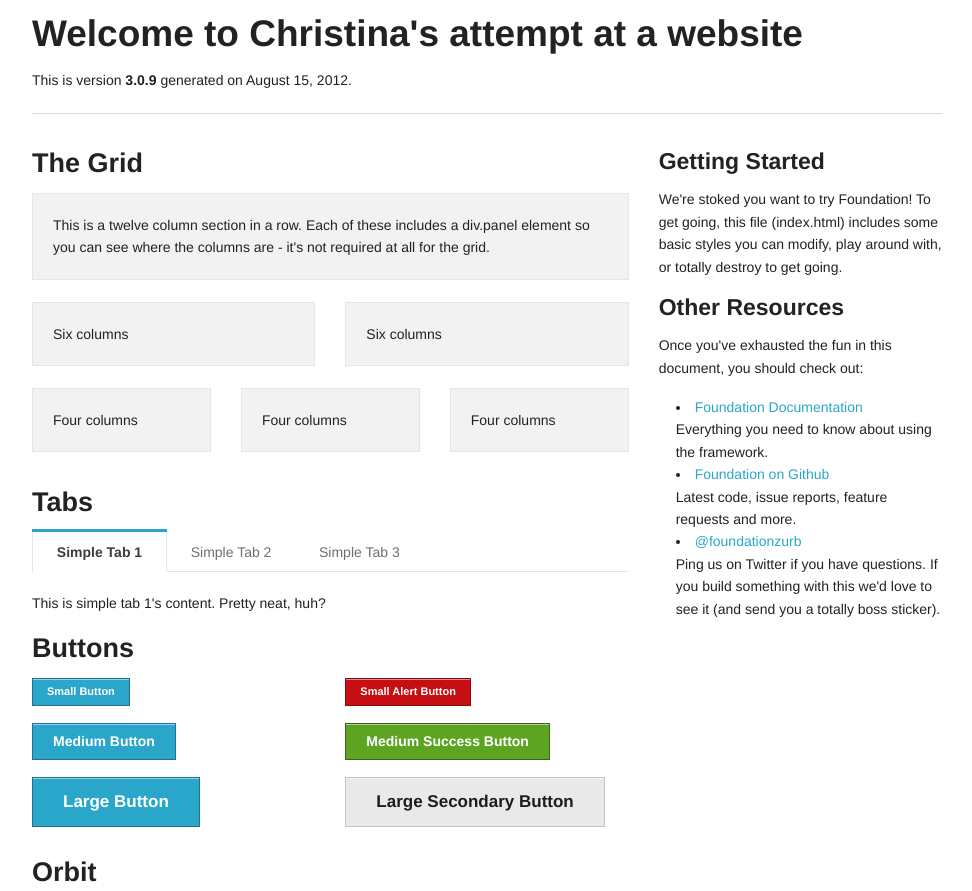
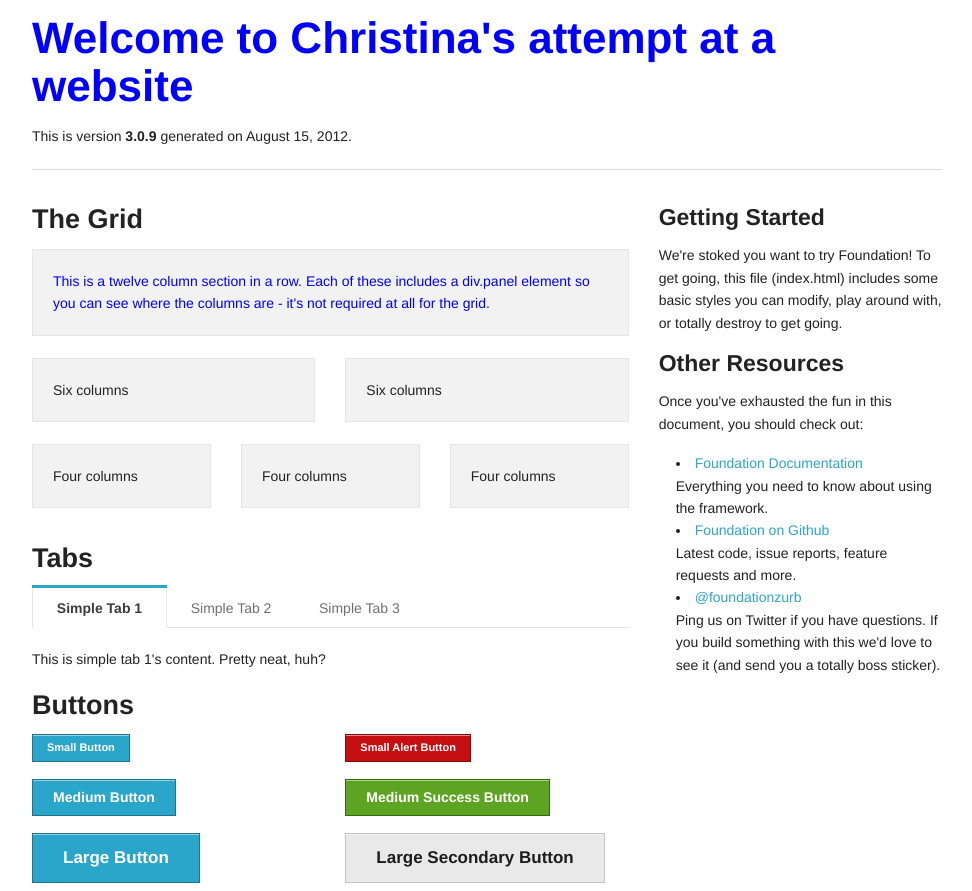
Before and after one commit to Christinadeo/my-first-website, a plain HTML site: page index.html in a window 1280 px wide. Shown: the top 891 px of the page, without its empty margins (153-1125 px from the left). Drawn offline with Linux system fonts and the light colour scheme.

Commit message:
Learned some CSS, color!

```diff
--- a/index.html
+++ b/index.html
@@ -34,7 +34,7 @@
 
   <div class="row">
     <div class="twelve columns">
-      <h2>Welcome to Christina's attempt at a website</h2>
+      <h1 class="logo">Welcome to Christina's attempt at a website</h1>
       <p>This is version <strong>3.0.9</strong> generated on August 15, 2012.</p>
       <hr />
     </div>
@@ -48,7 +48,7 @@
       <div class="row">
         <div class="twelve columns">
           <div class="panel">
-            <p>This is a twelve column section in a row. Each of these includes a div.panel element so you can see where the columns are - it's not required at all for the grid.</p>
+            <p class="logo">This is a twelve column section in a row. Each of these includes a div.panel element so you can see where the columns are - it's not required at all for the grid.</p>
           </div>
         </div>
       </div>
--- a/stylesheets/app.css
+++ b/stylesheets/app.css
@@ -1,27 +1,6 @@
-/* Artfully masterminded by ZURB  */
-
-/* --------------------------------------------------
-   Table of Contents
------------------------------------------------------
-:: Shared Styles
-:: Page Name 1
-:: Page Name 2
+/*h1{
+	color:red;
+	margin:2em 0;
+}
 */
-
-
-/* -----------------------------------------
-   Shared Styles
------------------------------------------ */
-
-
-
-/* -----------------------------------------
-   Page Name 1
------------------------------------------ */
-
-
-
-
-/* -----------------------------------------
-   Page Name 2
------------------------------------------ */
+.logo {color:blue;}
```
